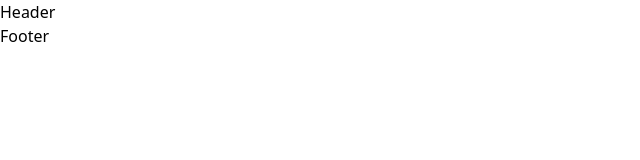
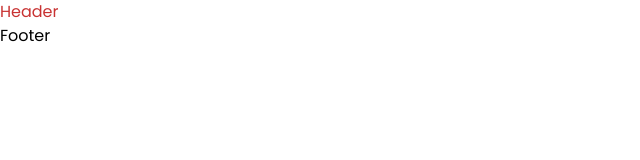
Before and after one commit to Osama575/barato, a React (Vite) app: page / in a window 1280 px wide. Shown: the top 160 px of the page, without its empty margins (0-640 px from the left). Built offline with nearby package versions, Linux system fonts and the light colour scheme.

Commit message:
styling presets

```diff
--- a/src/components/Header.jsx
+++ b/src/components/Header.jsx
@@ -2,7 +2,7 @@
 
 function Header() {
   return (
-    <div>Header</div>
+    <div className='text-primary font-poppins' >Header</div>
   )
 }
 
--- a/src/index.css
+++ b/src/index.css
@@ -1 +1,12 @@
+@import url('https://fonts.googleapis.com/css2?family=Poppins:ital,wght@0,100;0,200;0,300;0,400;0,500;0,600;0,700;0,800;0,900;1,100;1,200;1,300;1,400;1,500;1,600;1,700;1,800;1,900&display=swap');
 @import "tailwindcss";
+
+*, body{
+    font-family:"Poppins", serif ;
+}
+
+
+@theme {
+    --color-primary: #C83232;
+    --font-poppins: "Poppins", serif;
+}
```
